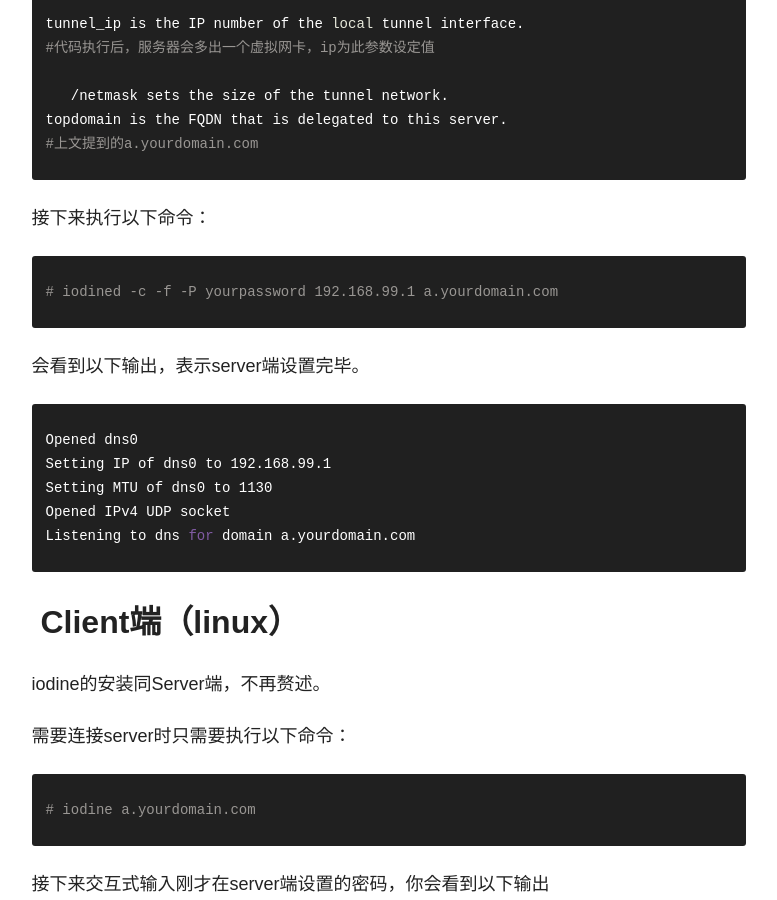
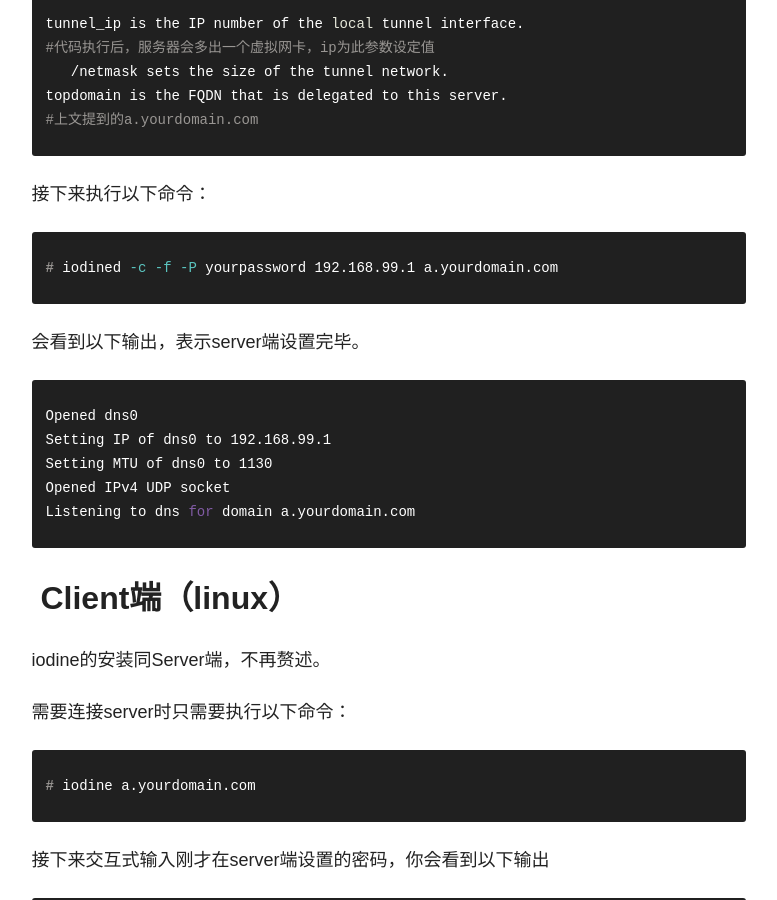
Before and after one commit to cubarco/cubarco.github.io-archived, a Jekyll site: the page built from _posts/blog/2014-02-11-通过dns隧道绕过portal认证.md, in a window 1280 px wide and 900 px high, scrolled down 1931 px. Shown: the whole window, without its empty margins (348-1125 px from the left). Built offline with Jekyll 4.4.1, drawn with Linux system fonts in a browser that asks for light colours; nearby versions of some CDN libraries; comment, search, counter and statistics services are not loaded; some of the changed text lies outside the part shown.

Commit message:
delete all <CR>; change highlighting style for commands require root privilege

```diff
--- a/_posts/blog/2014-02-11-通过dns隧道绕过portal认证.md
+++ b/_posts/blog/2014-02-11-通过dns隧道绕过portal认证.md
@@ -33,7 +33,7 @@
 
 ## Server端
 
-{% highlight sh %}
+{% highlight console %}
 $ git clone https://github.com/yarrick/iodine.git
 $ cd iodine
 $ make
@@ -63,7 +63,7 @@
 
 接下来执行以下命令：
 
-{% highlight sh %}
+{% highlight console %}
 # iodined -c -f -P yourpassword 192.168.99.1 a.yourdomain.com
 {% endhighlight %}
 
@@ -83,7 +83,7 @@
 
 需要连接server时只需要执行以下命令：
 
-{% highlight sh %}
+{% highlight console %}
 # iodine a.yourdomain.com
 {% endhighlight %}
 
```
